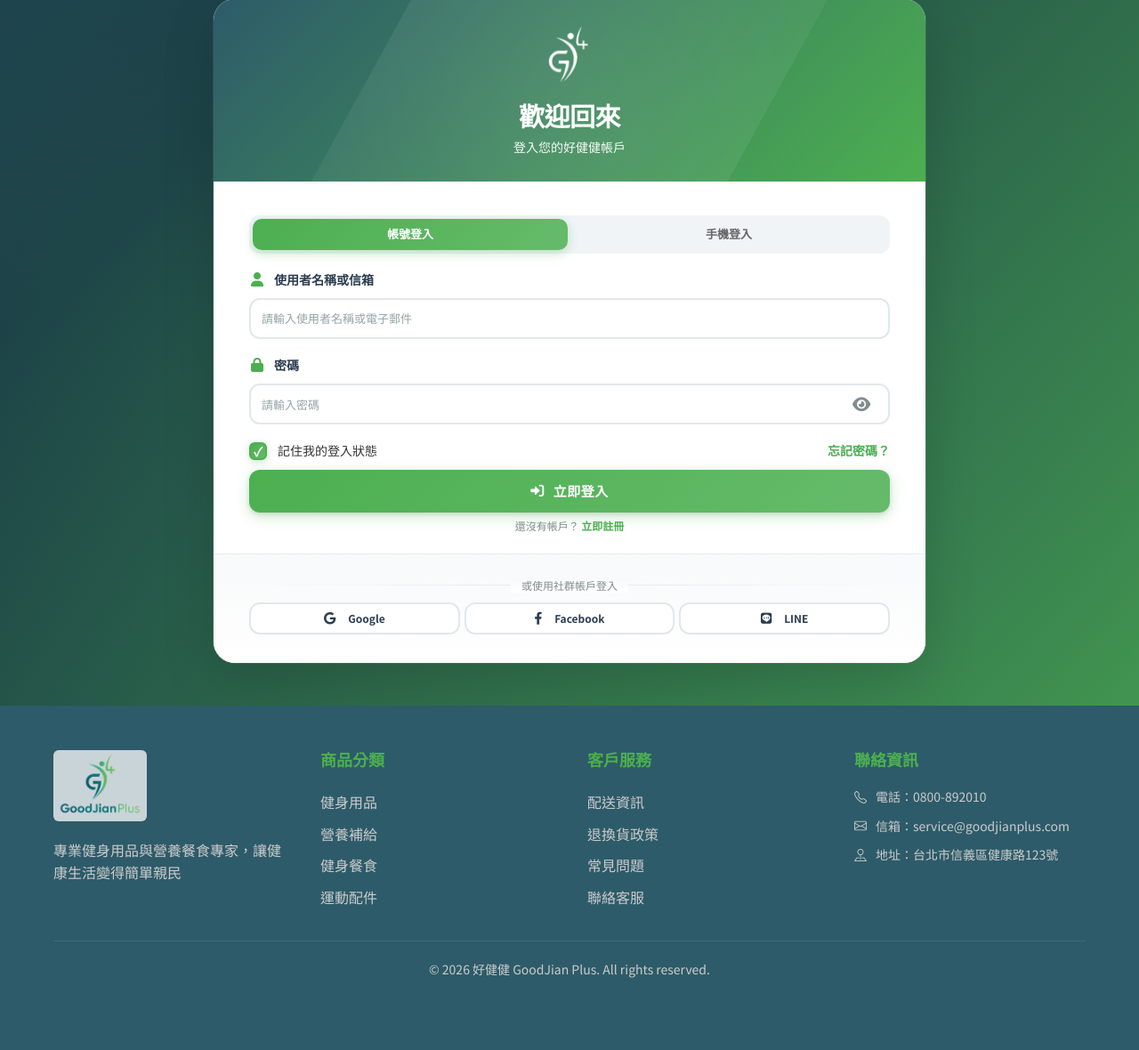
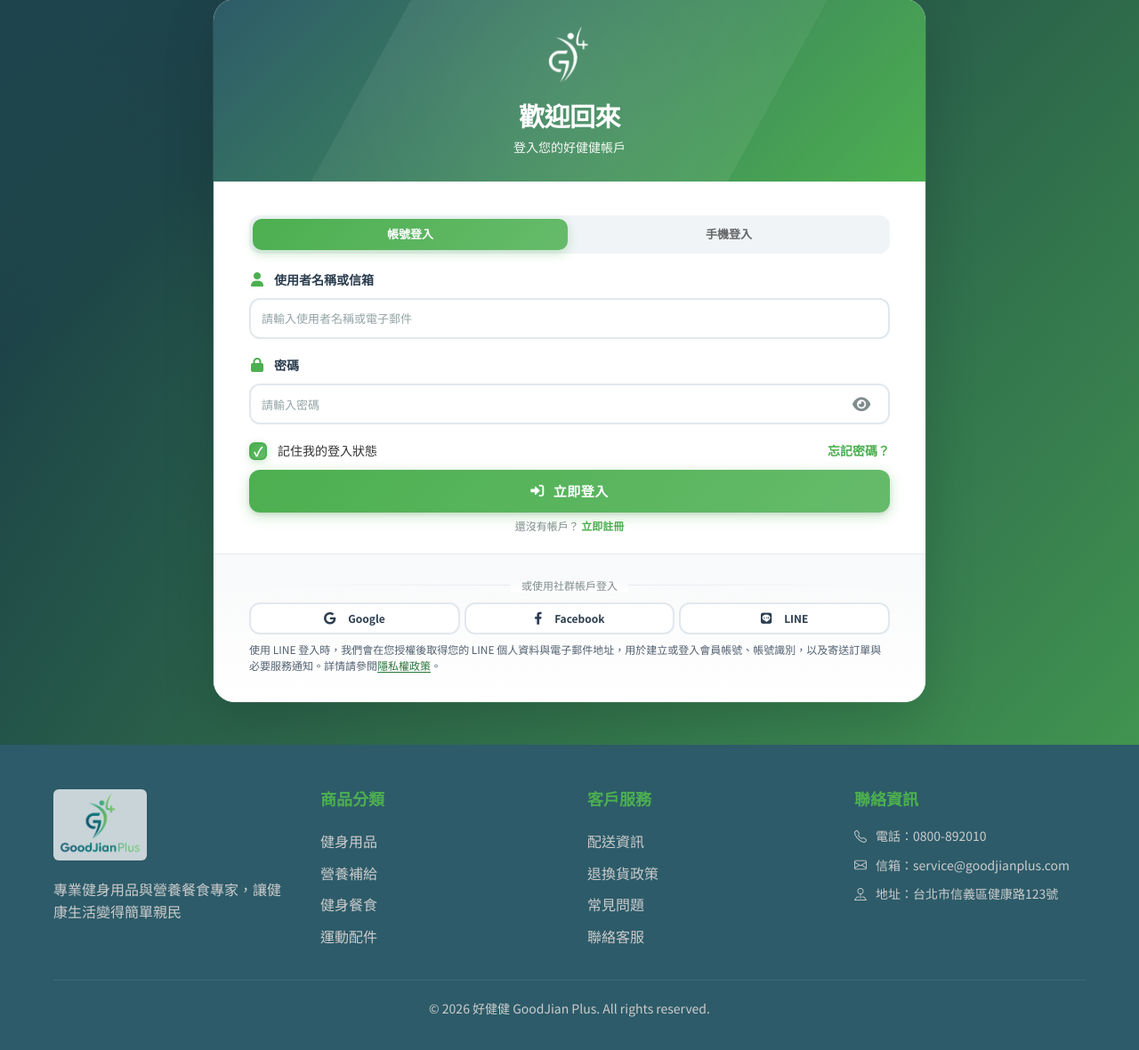
Before and after one commit to KKeevin/GoodJianPlus, a Django app: page /login/ in a window 1280 px wide. Shown: the part 119-1299 px from the top of the page at 89% size. Before the commit the page ends 1218 px from the top, so only its background shows below. Run offline with Django 5.2, Linux system fonts and the light colour scheme; data that the repository does not hold is empty; parts of the project's set-up code (start-up, migrations or seed data) failed here and were passed over.

Commit message:
feat: add LINE login data usage notice
Explain how LINE profile and email data are used, and link to the privacy policy. Associate the notice with the LINE button for accessibility and apply compact styling with a refreshed stylesheet cache key.

Validation: login page rendering and disclosure link checks passed; git diff --check passed.

```diff
--- a/plus/templates/registration/login.html
+++ b/plus/templates/registration/login.html
@@ -4,7 +4,7 @@
 
 <!-- header區塊 -->
 {% block head %}
-<link href="{% static 'css/auth.css' %}?v={{ static_version }}" rel="stylesheet" type="text/css">
+<link href="{% static 'css/auth.css' %}?v={{ static_version }}-line-notice" rel="stylesheet" type="text/css">
 {% endblock %}
 
 <!-- 內容區塊 -->
@@ -178,11 +178,14 @@
                         Facebook
                     </button>
 
-                    <button type="button" class="btn btn-social btn-line" onclick="socialLogin('line')">
+                    <button type="button" class="btn btn-social btn-line" onclick="socialLogin('line')" aria-describedby="line-login-notice">
                         <i class="fab fa-line"></i>
                         LINE
                     </button>
                 </div>
+                <p id="line-login-notice" class="social-login-notice">
+                    使用 LINE 登入時，我們會在您授權後取得您的 LINE 個人資料與電子郵件地址，用於建立或登入會員帳號、帳號識別，以及寄送訂單與必要服務通知。詳情請參閱<a href="{% url 'privacy_policy' %}">隱私權政策</a>。
+                </p>
             </div>
         </div>
     </div>
--- a/static/css/auth.css
+++ b/static/css/auth.css
@@ -720,6 +720,20 @@
     background: linear-gradient(to right, transparent, #e1e8ed, transparent);
 }
 
+.login-container .social-login-notice {
+    margin: 8px 0 0;
+    color: #526170;
+    font-size: 12px;
+    line-height: 1.5;
+    text-align: left;
+}
+
+.login-container .social-login-notice a {
+    color: #287438;
+    text-decoration: underline;
+    text-underline-offset: 2px;
+}
+
 .social-buttons {
     display: flex;
     gap: 5px;
```
